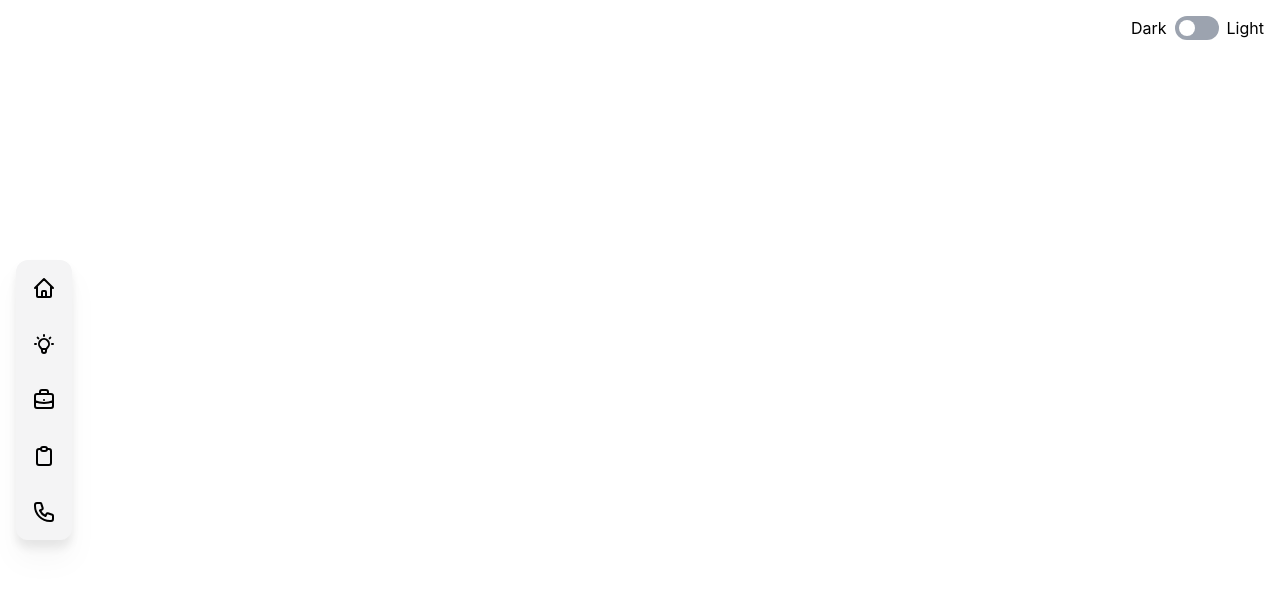
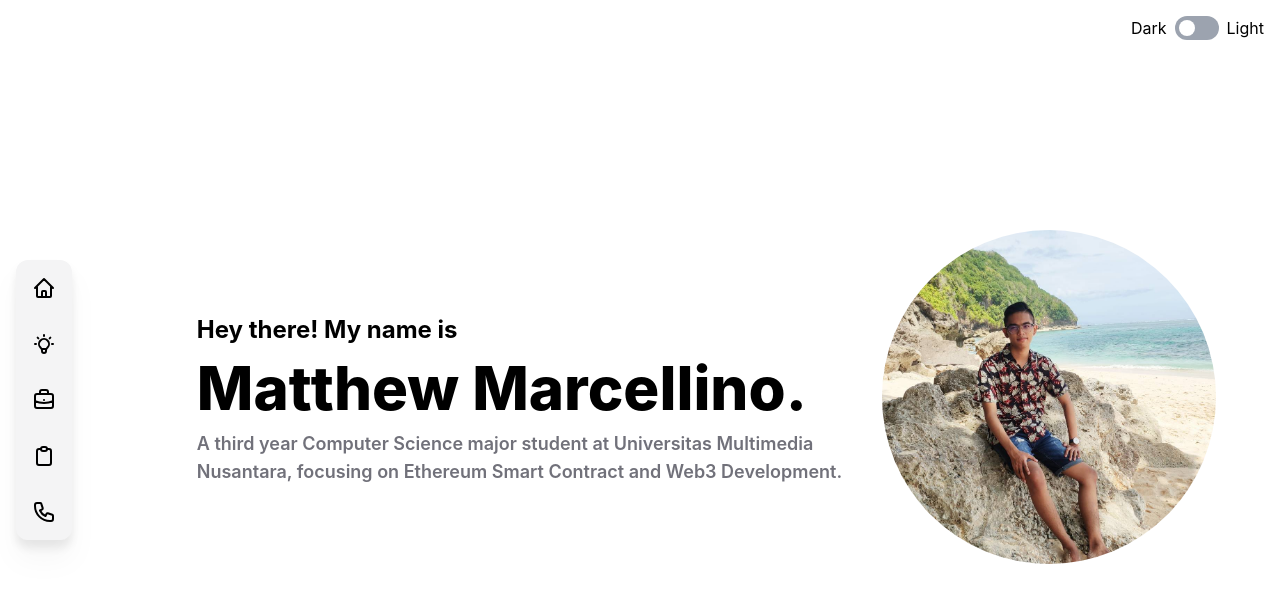
Before and after one commit to math-marcellino/profile-project, a Next.js app: page / in a window 1280 px wide. Shown: the top 602 px of the page. Built offline with nearby package versions, Linux system fonts and the light colour scheme.

Commit message:
initial commit

```diff
--- /dev/null
+++ b/components/Layout.tsx
@@ -0,0 +1,24 @@
+import {FunctionComponent, ReactNode} from 'react';
+import Head from 'next/head';
+import SideNavbar from "./SideNavbar";
+import ThemeToggle from "./ThemeToggle";
+
+type LayoutProps = {
+    children: ReactNode
+}
+
+const Layout: FunctionComponent<LayoutProps> = ({
+    children
+}) => {
+    return(
+        <div>
+            <div className='fixed right-0 p-4'>
+                <ThemeToggle/>
+            </div>
+            <SideNavbar />
+            {children}
+        </div>
+    )
+}
+
+export default Layout;
--- /dev/null
+++ b/components/ProfileHero.tsx
@@ -0,0 +1,33 @@
+import { FunctionComponent } from 'react';
+import Image from 'next/image';
+import myPicture from '../public/ProfilePict.png';
+import Layout from './Layout';
+
+type ProfileHeroProps = {};
+
+const ProfileHero: FunctionComponent<ProfileHeroProps> = () => {
+    return(
+        <Layout>
+            <div className='flex items-center h-screen'>
+                <div className='grid md:grid-cols-6 lg:grid-cols-8 xl:grid-cols-10 w-[90%] mx-auto gap-4'>
+                    <div className='flex items-center md:col-start-2 lg:col-start-2 xl:col-start-2 md:col-span-3 lg:col-span-4 xl:col-span-6 p-4'>
+                        <div className='space-y-3'>
+                            <p className='text-2xl font-bold'>Hey there! My name is</p>
+                            <p className='text-6xl font-extrabold inline-block'>Matthew Marcellino.</p>
+                            <p className='text-lg font-semibold text-zinc-500 dark:text-zinc-400'>A third year Computer Science major student at Universitas Multimedia Nusantara, focusing on Ethereum Smart Contract and Web3 Development.</p>
+                        </div>
+                    </div>
+                    <div className='md:col-span-2 lg:col-span-3 xl:col-span-3 hover:scale-110 transition duration-300 ease-in-out'>
+                        <Image
+                            className='rounded-full'
+                            src={myPicture}
+                            alt="Author's Profile Picture"
+                        />
+                    </div>
+                </div>
+            </div>
+        </Layout>
+    )
+}
+
+export default ProfileHero;
--- a/components/SideNavbar.tsx
+++ b/components/SideNavbar.tsx
@@ -4,7 +4,7 @@ type SideNavbarProps = {}
 
 const SideNavbar: FunctionComponent<SideNavbarProps> = () => {
     return(
-        <div className="flex min-h-screen w-max p-4 items-center">
+        <div className="fixed flex min-h-screen w-max p-4 items-center z-10">
             <div className="flex flex-col p-2 space-y-4 bg-zinc-100 dark:bg-zinc-900 rounded-xl drop-shadow-xl">
                 {/* Home */}
                 <a href="#" className="hover:bg-zinc-200 dark:hover:bg-zinc-800 transition duration-300 active:scale-95 p-2 rounded-xl">
--- a/pages/index.tsx
+++ b/pages/index.tsx
@@ -1,21 +1,16 @@
-import type { NextPage } from 'next'
-import Head from 'next/head'
-import styles from '../styles/Home.module.css'
-import SideNavbar from '../components/SideNavbar'
-import ThemeToggle from '../components/ThemeToggle'
+import type { NextPage } from 'next';
+import Head from 'next/head';
+import ProfileHero from '../components/ProfileHero';
 
 const Home: NextPage = () => {
   return (
     <div>
       <Head>
-        <title>Matthew Marcellino's Portofolio</title>
-        <meta name="description" content="Matthew Marcellino's Portofolio" />
-        <link rel="icon" href="/favicon.ico" />
+          <title>Matthew Marcellino's Portofolio</title>
+          <meta name="description" content="Matthew Marcellino's Portofolio" />
+          <link rel="icon" href="/favicon.ico" />
       </Head>
-      <div className='fixed right-0 p-4'>
-        <ThemeToggle/>
-      </div>
-      <SideNavbar />
+      <ProfileHero/>
     </div>
   )
 }
```
Also changed, not shown: public/ProfilePict.png (renamed from public/matthew (3).png).
